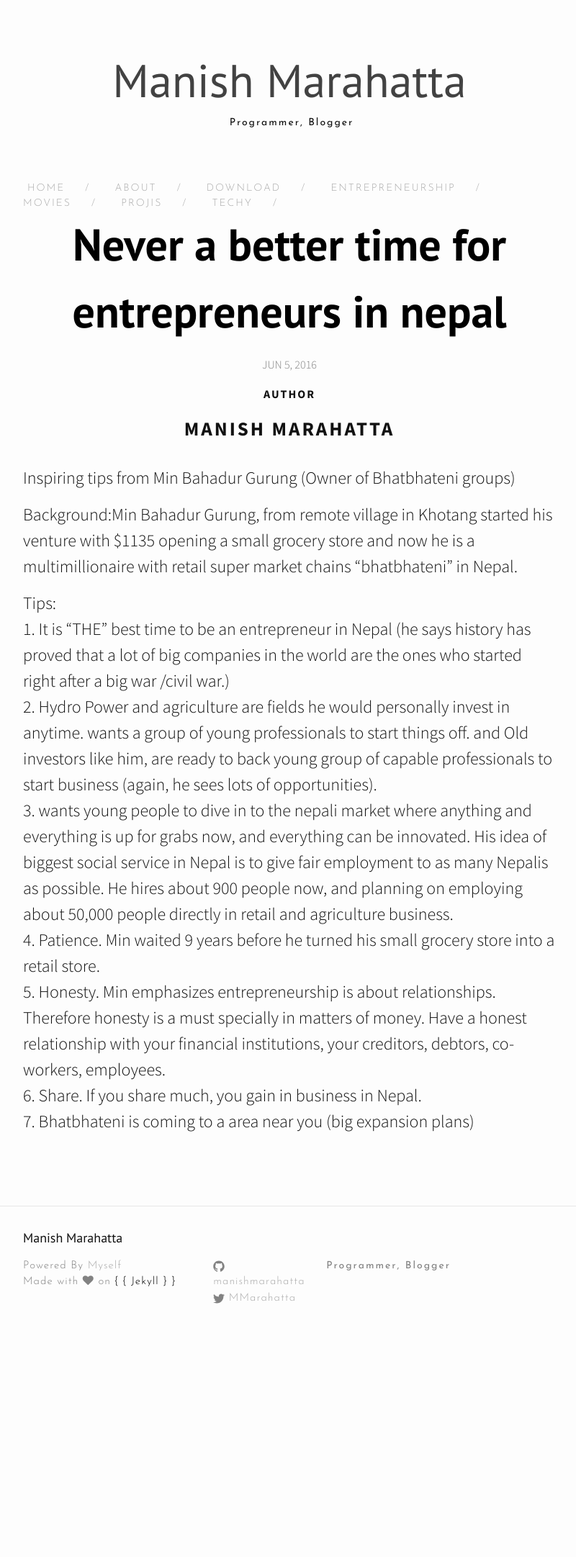
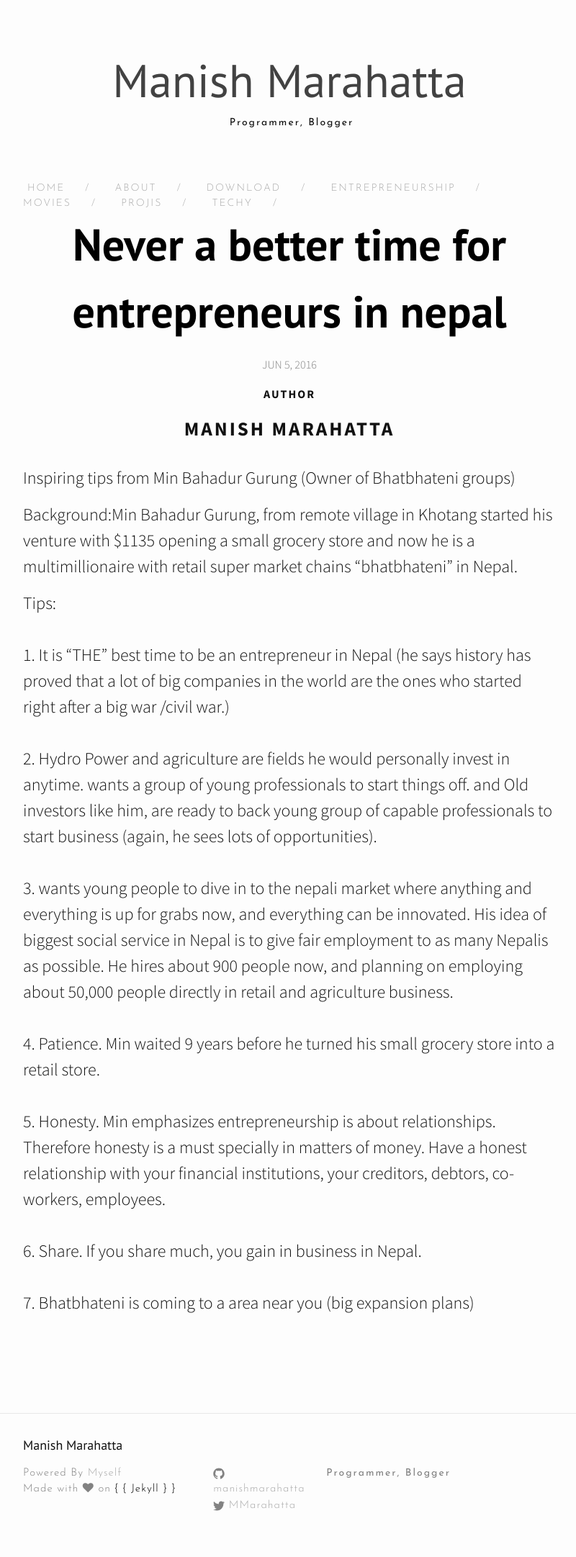
Before and after one commit to manishmarahatta/manishmarahatta.github.io, a Jekyll site: the page built from _posts/2016-06-05-never-better-time-for-entrepreneurs-in-nepal.markdown, in a window 1280 px wide. Shown: the whole page at 72% size, without its empty margins (238-1038 px from the left). Built offline with Jekyll 4.4.1, drawn with Linux system fonts in a browser that asks for light colours; nearby versions of some CDN libraries; comment, search, counter and statistics services are not loaded; before the commit the page ends 1875 px from its top, so only the background shows below that.

```diff
--- a/_posts/2016-06-05-never-better-time-for-entrepreneurs-in-nepal.markdown
+++ b/_posts/2016-06-05-never-better-time-for-entrepreneurs-in-nepal.markdown
@@ -10,12 +10,12 @@ Inspiring tips from Min Bahadur Gurung (Owner of Bhatbhateni groups)<br>
 
 Background:Min Bahadur Gurung, from remote village in Khotang started his venture with $1135 opening a small grocery store and now he is a multimillionaire with retail super market chains “bhatbhateni” in Nepal.<br>
 
-Tips:<br>
-    1. It is “THE” best time to be an entrepreneur in Nepal (he says history has proved that a lot of big companies in the world are the ones who started right after a big war /civil war.)<br>
+Tips:<br><br>
+    1. It is “THE” best time to be an entrepreneur in Nepal (he says history has proved that a lot of big companies in the world are the ones who started right after a big war /civil war.)<br><br>
     2. Hydro Power and agriculture are fields he would personally invest in anytime.
-    wants a group of young professionals to start things off. and Old investors like him, are ready to back young group of capable professionals to start business (again, he sees lots of opportunities).<br>
-    3. wants young people to dive in to the nepali market where anything and everything is up for grabs now, and everything can be innovated. His idea of biggest social service in Nepal is to give fair employment to as many Nepalis as possible. He hires about 900 people now, and planning on employing about 50,000 people directly in retail and agriculture business.<br>
-    4. Patience. Min waited 9 years before he turned his small grocery store into a retail store.<br>
-    5. Honesty. Min emphasizes entrepreneurship is about relationships. Therefore honesty is a must specially in matters of money. Have a honest relationship with your financial institutions, your creditors, debtors, co-workers, employees.<br>
-    6. Share. If you share much, you gain in business in Nepal.<br>
-    7. Bhatbhateni is coming to a area near you (big expansion plans)<br>
+    wants a group of young professionals to start things off. and Old investors like him, are ready to back young group of capable professionals to start business (again, he sees lots of opportunities).<br><br>
+    3. wants young people to dive in to the nepali market where anything and everything is up for grabs now, and everything can be innovated. His idea of biggest social service in Nepal is to give fair employment to as many Nepalis as possible. He hires about 900 people now, and planning on employing about 50,000 people directly in retail and agriculture business.<br><br>
+    4. Patience. Min waited 9 years before he turned his small grocery store into a retail store.<br><br>
+    5. Honesty. Min emphasizes entrepreneurship is about relationships. Therefore honesty is a must specially in matters of money. Have a honest relationship with your financial institutions, your creditors, debtors, co-workers, employees.<br><br>
+    6. Share. If you share much, you gain in business in Nepal.<br><br>
+    7. Bhatbhateni is coming to a area near you (big expansion plans)<br><br>
```
